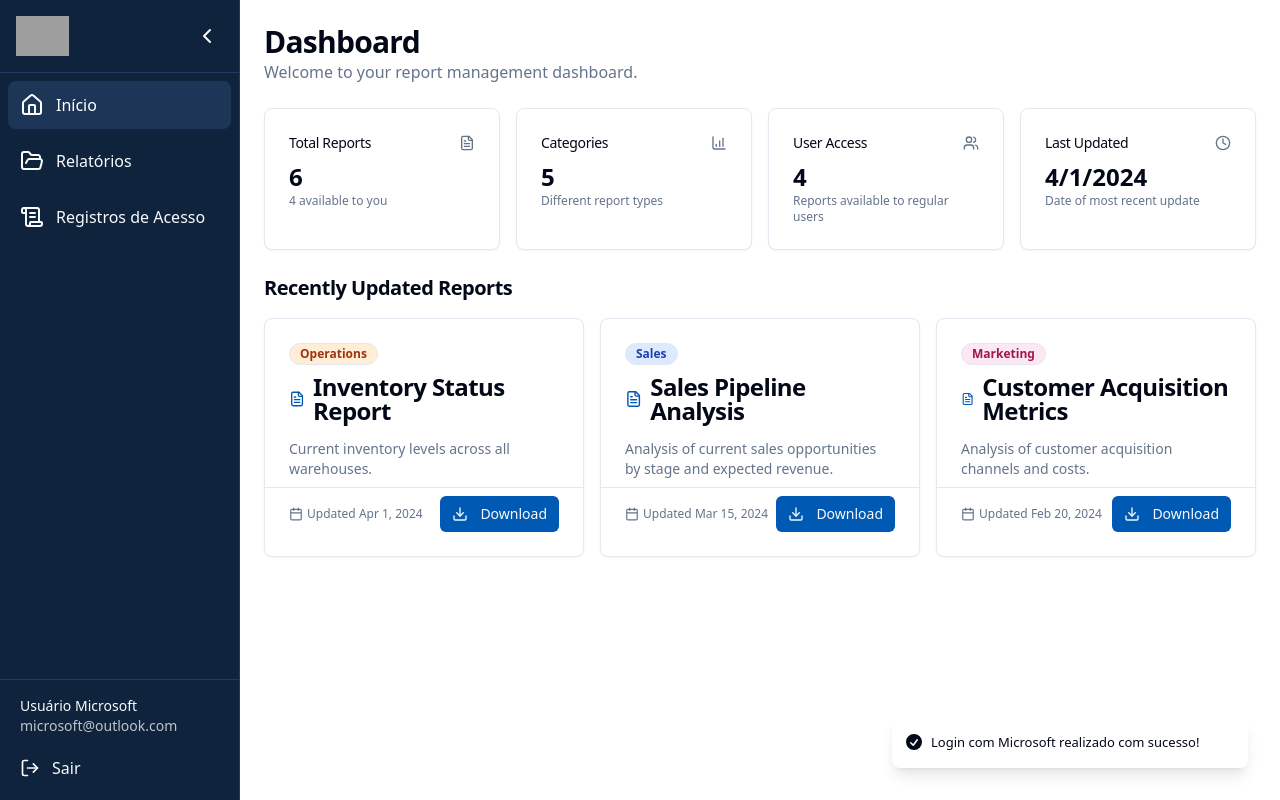
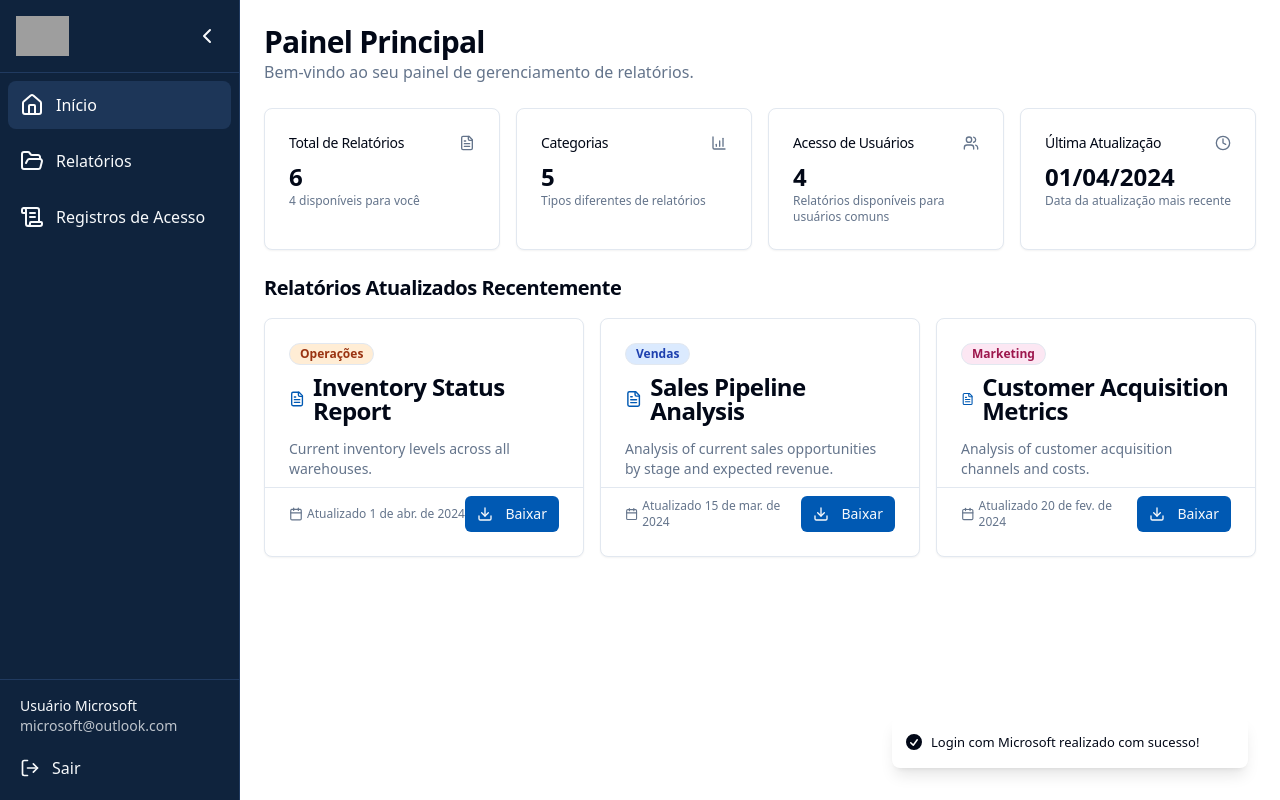
Before and after one commit to HenriqueMarques12/report-vault-manager, a React (Vite) app: page / in a window 1280 px wide. Both pictures are taken after a click on the button "Microsoft". Built offline with nearby package versions, Linux system fonts and the light colour scheme; grey boxes are pictures that could not be loaded.

Commit message:
Fix: Translate dashboard items to Portuguese

```diff
--- a/src/components/CategoryFilter.tsx
+++ b/src/components/CategoryFilter.tsx
@@ -9,11 +9,11 @@ interface CategoryFilterProps {
 }
 
 const categories: { id: ReportCategory | 'all', label: string }[] = [
-  { id: 'all', label: 'All Reports' },
-  { id: 'financial', label: 'Financial' },
-  { id: 'sales', label: 'Sales' },
-  { id: 'operations', label: 'Operations' },
-  { id: 'hr', label: 'HR' },
+  { id: 'all', label: 'Todos os Relatórios' },
+  { id: 'financial', label: 'Financeiro' },
+  { id: 'sales', label: 'Vendas' },
+  { id: 'operations', label: 'Operações' },
+  { id: 'hr', label: 'RH' },
   { id: 'marketing', label: 'Marketing' }
 ];
 
--- a/src/components/ReportCard.tsx
+++ b/src/components/ReportCard.tsx
@@ -29,13 +29,30 @@ const getCategoryColor = (category: string) => {
   }
 };
 
+const getCategoryName = (category: string): string => {
+  switch (category) {
+    case 'financial':
+      return 'Financeiro';
+    case 'sales':
+      return 'Vendas';
+    case 'operations':
+      return 'Operações';
+    case 'hr':
+      return 'RH';
+    case 'marketing':
+      return 'Marketing';
+    default:
+      return category;
+  }
+};
+
 const ReportCard: React.FC<ReportCardProps> = ({ report }) => {
   const { currentUser } = useAuth();
   const canAccess = report.accessRoles.includes(currentUser?.role || 'user');
 
   const formatDate = (dateString: string) => {
     const date = new Date(dateString);
-    return new Intl.DateTimeFormat('en-US', {
+    return new Intl.DateTimeFormat('pt-BR', {
       year: 'numeric',
       month: 'short',
       day: 'numeric'
@@ -45,9 +62,9 @@ const ReportCard: React.FC<ReportCardProps> = ({ report }) => {
   const handleDownload = () => {
     if (canAccess) {
       // In a real app, this would trigger an actual file download
-      toast.success(`Downloading "${report.title}"...`);
+      toast.success(`Baixando "${report.title}"...`);
     } else {
-      toast.error("You don't have permission to download this report");
+      toast.error("Você não tem permissão para baixar este relatório");
     }
   };
 
@@ -56,13 +73,13 @@ const ReportCard: React.FC<ReportCardProps> = ({ report }) => {
       <CardHeader className="pb-2">
         <div className="flex justify-between items-start mb-1">
           <Badge className={getCategoryColor(report.category)} variant="outline">
-            {report.category.charAt(0).toUpperCase() + report.category.slice(1)}
+            {getCategoryName(report.category)}
           </Badge>
 
           {!canAccess && (
             <Badge variant="outline" className="bg-gray-100 text-gray-500">
               <Users size={14} className="mr-1" />
-              Restricted
+              Restrito
             </Badge>
           )}
         </div>
@@ -77,7 +94,7 @@ const ReportCard: React.FC<ReportCardProps> = ({ report }) => {
       <CardFooter className="flex items-center justify-between pt-2 border-t">
         <div className="flex items-center text-xs text-muted-foreground">
           <Calendar size={14} className="mr-1" />
-          Updated {formatDate(report.updatedAt)}
+          Atualizado {formatDate(report.updatedAt)}
         </div>
         <Button
           size="sm"
@@ -87,7 +104,7 @@ const ReportCard: React.FC<ReportCardProps> = ({ report }) => {
           variant={canAccess ? "default" : "outline"}
         >
           <Download size={16} className="mr-1" />
-          Download
+          Baixar
         </Button>
       </CardFooter>
     </Card>
--- a/src/components/Sidebar.tsx
+++ b/src/components/Sidebar.tsx
@@ -1,4 +1,3 @@
-
 import React, { useState } from 'react';
 import { Link, useLocation } from 'react-router-dom';
 import {
@@ -8,7 +7,8 @@ import {
   Users,
   FolderOpen,
   LogOut,
-  ScrollText
+  ScrollText,
+  FileText
 } from 'lucide-react';
 import { cn } from '@/lib/utils';
 import { useAuth } from '@/contexts/AuthContext';
--- a/src/pages/Dashboard.tsx
+++ b/src/pages/Dashboard.tsx
@@ -23,26 +23,26 @@ const Dashboard: React.FC = () => {
   return (
     <div className="space-y-6">
       <div>
-        <h1 className="text-3xl font-bold tracking-tight">Dashboard</h1>
-        <p className="text-muted-foreground">Welcome to your report management dashboard.</p>
+        <h1 className="text-3xl font-bold tracking-tight">Painel Principal</h1>
+        <p className="text-muted-foreground">Bem-vindo ao seu painel de gerenciamento de relatórios.</p>
       </div>
 
       <div className="grid gap-4 md:grid-cols-2 lg:grid-cols-4">
         <Card>
           <CardHeader className="flex flex-row items-center justify-between space-y-0 pb-2">
-            <CardTitle className="text-sm font-medium">Total Reports</CardTitle>
+            <CardTitle className="text-sm font-medium">Total de Relatórios</CardTitle>
             <FileText className="h-4 w-4 text-muted-foreground" />
           </CardHeader>
           <CardContent>
             <div className="text-2xl font-bold">{reports.length}</div>
             <p className="text-xs text-muted-foreground">
-              {accessibleReports.length} available to you
+              {accessibleReports.length} disponíveis para você
             </p>
           </CardContent>
         </Card>
         <Card>
           <CardHeader className="flex flex-row items-center justify-between space-y-0 pb-2">
-            <CardTitle className="text-sm font-medium">Categories</CardTitle>
+            <CardTitle className="text-sm font-medium">Categorias</CardTitle>
             <BarChart4 className="h-4 w-4 text-muted-foreground" />
           </CardHeader>
           <CardContent>
@@ -50,13 +50,13 @@ const Dashboard: React.FC = () => {
               {new Set(reports.map(r => r.category)).size}
             </div>
             <p className="text-xs text-muted-foreground">
-              Different report types
+              Tipos diferentes de relatórios
             </p>
           </CardContent>
         </Card>
         <Card>
           <CardHeader className="flex flex-row items-center justify-between space-y-0 pb-2">
-            <CardTitle className="text-sm font-medium">User Access</CardTitle>
+            <CardTitle className="text-sm font-medium">Acesso de Usuários</CardTitle>
             <Users className="h-4 w-4 text-muted-foreground" />
           </CardHeader>
           <CardContent>
@@ -64,31 +64,31 @@ const Dashboard: React.FC = () => {
               {reports.filter(r => r.accessRoles.includes('user')).length}
             </div>
             <p className="text-xs text-muted-foreground">
-              Reports available to regular users
+              Relatórios disponíveis para usuários comuns
             </p>
           </CardContent>
         </Card>
         <Card>
           <CardHeader className="flex flex-row items-center justify-between space-y-0 pb-2">
-            <CardTitle className="text-sm font-medium">Last Updated</CardTitle>
+            <CardTitle className="text-sm font-medium">Última Atualização</CardTitle>
             <Clock className="h-4 w-4 text-muted-foreground" />
           </CardHeader>
           <CardContent>
             <div className="text-2xl font-bold">
               {reports.length > 0
                 ? new Date(Math.max(...reports.map(r => new Date(r.updatedAt).getTime())))
-                  .toLocaleDateString()
+                  .toLocaleDateString('pt-BR')
                 : '-'}
             </div>
             <p className="text-xs text-muted-foreground">
-              Date of most recent update
+              Data da atualização mais recente
             </p>
           </CardContent>
         </Card>
       </div>
 
       <div>
-        <h2 className="text-xl font-semibold tracking-tight mb-4">Recently Updated Reports</h2>
+        <h2 className="text-xl font-semibold tracking-tight mb-4">Relatórios Atualizados Recentemente</h2>
         <div className="grid gap-4 md:grid-cols-2 lg:grid-cols-3">
           {recentReports.map(report => (
             <ReportCard key={report.id} report={report} />
@@ -97,7 +97,7 @@ const Dashboard: React.FC = () => {
         {recentReports.length === 0 && (
           <Card>
             <CardContent className="py-10 text-center text-muted-foreground">
-              No reports available to display.
+              Nenhum relatório disponível para exibição.
             </CardContent>
           </Card>
         )}
```
